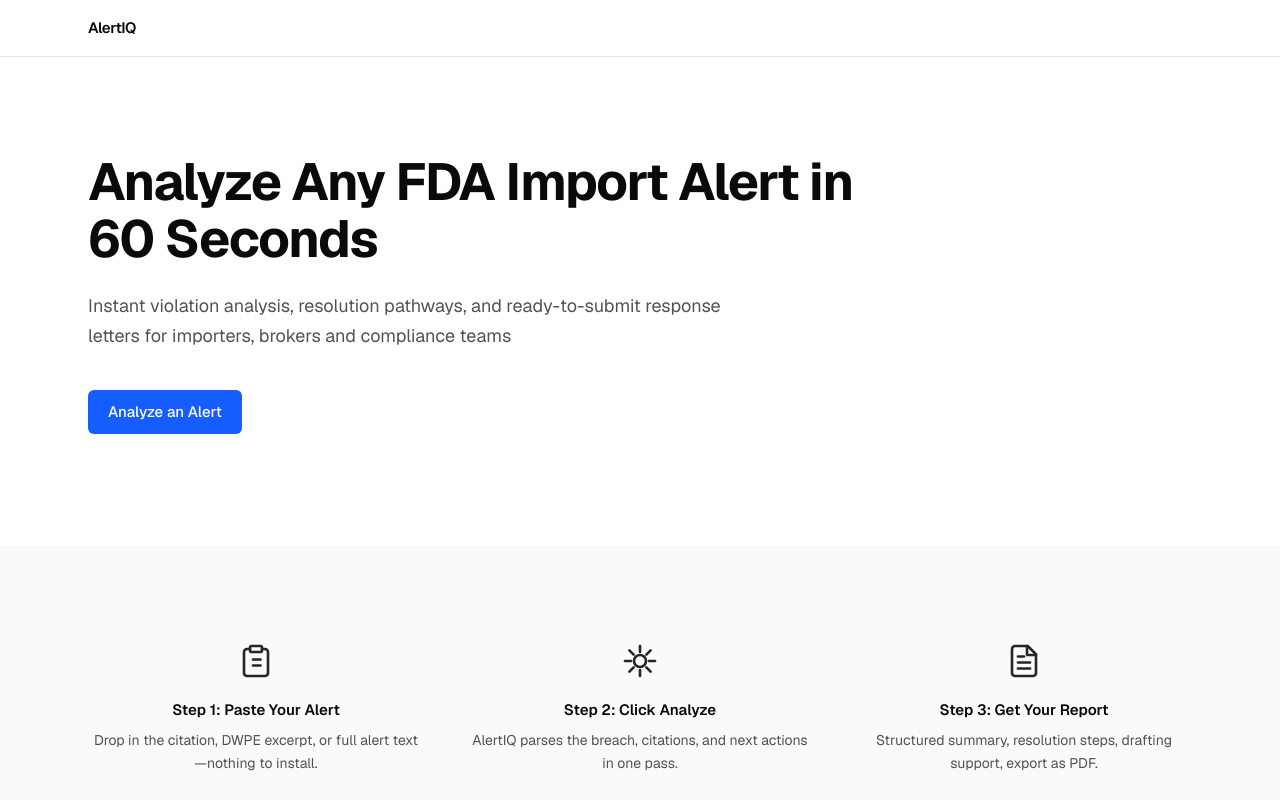
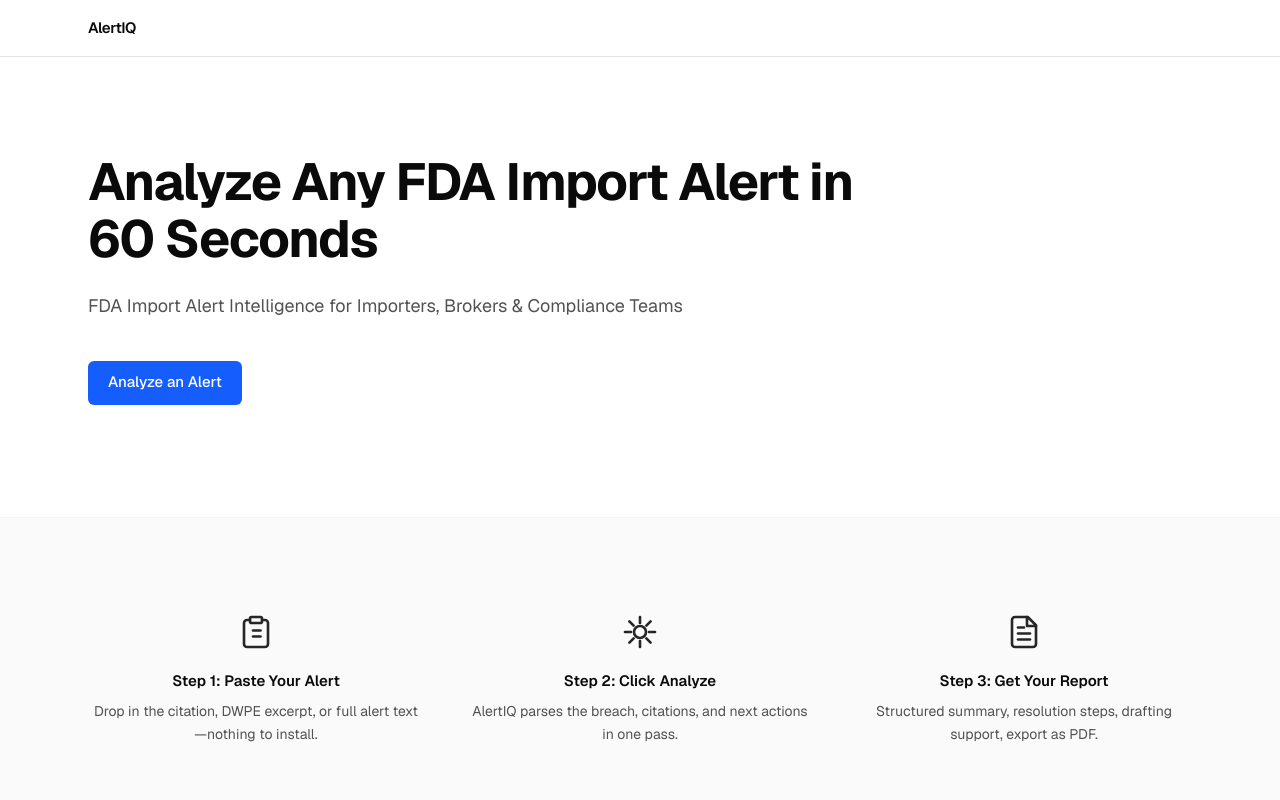
Before and after one commit to copelandb16/meddevice-analyzer, a Next.js app: page / in a window 1280 px wide. Shown: the top 800 px of the page. Built offline with nearby package versions, Linux system fonts and the light colour scheme.

Commit message:
fix branding

```diff
--- a/app/page.js
+++ b/app/page.js
@@ -75,8 +75,7 @@
             Analyze Any FDA Import Alert in 60 Seconds
           </h1>
           <p className="mt-6 max-w-2xl text-lg leading-relaxed text-neutral-600">
-            Instant violation analysis, resolution pathways, and ready-to-submit
-            response letters for importers, brokers and compliance teams
+            FDA Import Alert Intelligence for Importers, Brokers & Compliance Teams
           </p>
           <div className="mt-10">
             <a
```
